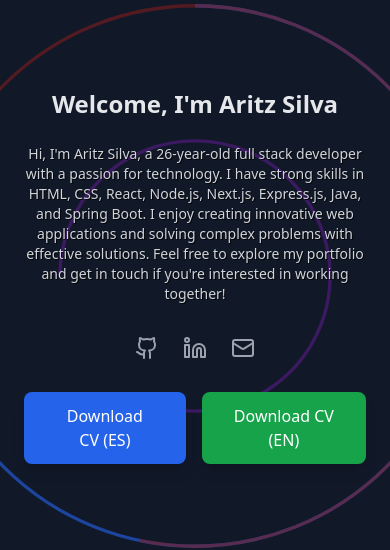
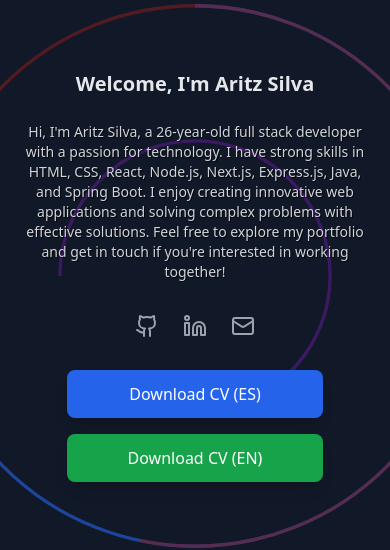
Before and after one commit to aritzsilva98/Portfolio, a React (Create React App) app: page / in a window 390 px wide. Shown: the part 146-696 px from the top of the page. Built offline with nearby package versions, Linux system fonts and the light colour scheme.

Commit message:
Fix responsiveness in deutch version

```diff
--- a/src/components/styles/redtag.css
+++ b/src/components/styles/redtag.css
@@ -12,7 +12,7 @@
   max-width: 300px;
   text-align: center;
   box-shadow: 0 3px 6px rgba(0, 0, 0, 0.2);
-  font-size: 20px;
+  font-size: 10px;
   opacity: 60%;
 }
 
@@ -22,3 +22,10 @@
     font-size: 28px;
   }
 }
+
+@media (min-width: 325px) {
+  .ribbon {
+    max-width: 300px;
+    font-size: 20px;
+  }
+}
--- a/src/components/sub-components/AboutSection.jsx
+++ b/src/components/sub-components/AboutSection.jsx
@@ -28,7 +28,7 @@ const AboutSection = () => {
         )}
 
         <motion.h2
-          className='text-2xl sm:text-5xl md:text-6xl font-bold mb-6 text-gray-800 dark:text-gray-200'
+          className='text-xl sm:text-5xl md:text-6xl font-bold mb-6 text-gray-800 dark:text-gray-200'
           variants={itemVariants}
         >
           {t("Welcome, I'm Aritz Silva")}
@@ -77,11 +77,11 @@ const AboutSection = () => {
             />
           </a>
         </motion.div>
-        <motion.div className='flex justify-center space-x-4' variants={itemVariants}>
+        <motion.div className='flex flex-col justify-center items-center sm:flex-row gap-4' variants={itemVariants}>
           <motion.a
             href='/CVs/Aritz_Silva_Galán_CV.pdf'
             download
-            className='px-8 py-3 bg-blue-600 text-white rounded-lg shadow-lg hover:bg-blue-700 hover:shadow-xl transition duration-300'
+            className='text-center w-64 px-8 py-3 bg-blue-600 text-white rounded-lg shadow-lg hover:bg-blue-700 hover:shadow-xl transition duration-300'
             target='_blank'
             rel='noopener noreferrer'
             whileHover={{ scale: 1.05 }}
@@ -91,7 +91,7 @@ const AboutSection = () => {
           <motion.a
             href='/CVs/Aritz_Silva_Galan_CV_Eng.pdf'
             download
-            className='px-8 py-3 bg-green-600 text-white rounded-lg shadow-lg hover:bg-green-700 hover:shadow-xl transition duration-300'
+            className='text-center w-64 px-8 py-3 bg-green-600 text-white rounded-lg shadow-lg hover:bg-green-700 hover:shadow-xl transition duration-300'
             target='_blank'
             rel='noopener noreferrer'
             whileHover={{ scale: 1.05 }}
```
